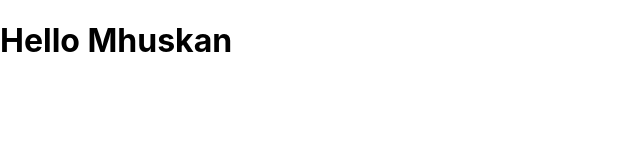
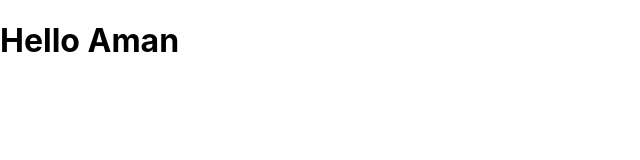
Before and after one commit to yadarj120/demo-react, a React (Create React App) app: page / in a window 1280 px wide. Shown: the top 160 px of the page, without its empty margins (0-640 px from the left). Built offline with nearby package versions, Linux system fonts and the light colour scheme.

Commit message:
changed app to aman

```diff
--- a/src/App.js
+++ b/src/App.js
@@ -1,5 +1,5 @@
 import React from "react";
 
 export default function App() {
-  return <h1>Hello Mhuskan</h1>;
+  return <h1>Hello Aman</h1>;
 }
```
